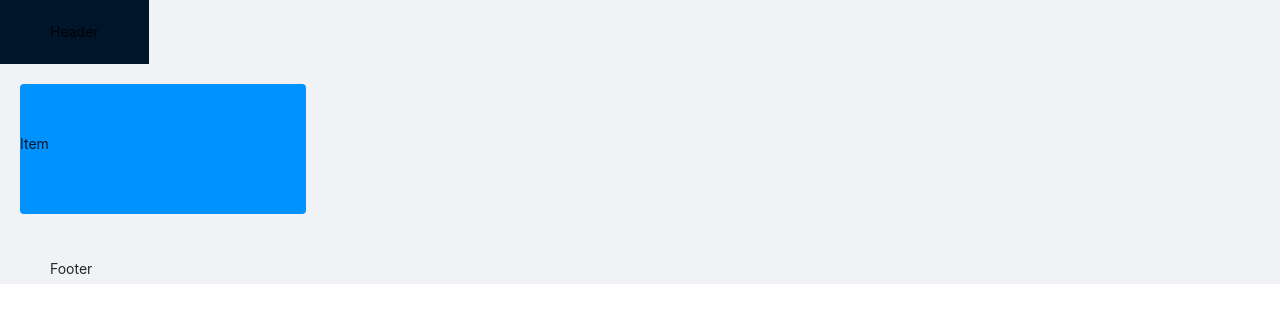
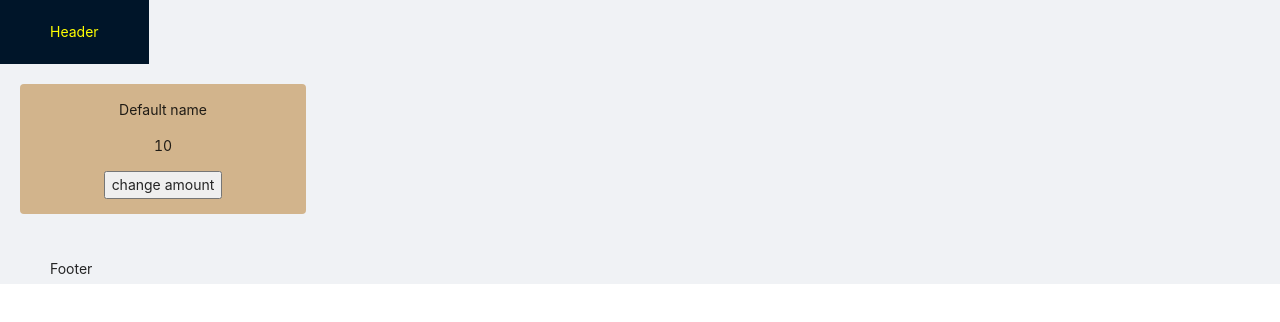
Before and after one commit to impedance/honeykeeper, a React (Create React App) app: page / in a window 1280 px wide. Both pictures are taken after a click on the element "Header". Shown: the top 322 px of the page. Built offline with nearby package versions, Linux system fonts and the light colour scheme.

Commit message:
add amount

```diff
--- a/src/App.tsx
+++ b/src/App.tsx
@@ -1,41 +1,68 @@
-import { Col, Layout, Row } from 'antd';
-import { Content, Footer, Header } from 'antd/lib/layout/layout';
+import { Col, Layout, Row } from "antd";
+import { Content, Footer, Header } from "antd/lib/layout/layout";
 import "antd/dist/antd.css";
-import React, { useState } from 'react';
-import './App.css';
+import React, { useState } from "react";
+import "./App.css";
 
+//interface IAccount {
+// name: string,
+//amount: number
+//}
+
+const BudgetItem = () => {
+  const [name, setName] = useState<string>("Default name");
+  const [amount, setAmount] = useState<number>(10);
+  const [isChanging, setIsChanging] = useState<boolean>(false);
+
+  const handleClick = () => {
+    setIsChanging(!isChanging);
+  };
+
+  const handleChange = (event: { target: { value: any } }) => {
+    const { value } = event.target;
+    setAmount(value);
+  };
+  return (
+    <Col span={6}>
+      <div className="budget-item">
+        <p>{name}</p>
+        <p>{amount}</p>
+        <button onClick={handleClick}>
+          {isChanging ? "enough" : "change amount"}
+        </button>
+        {isChanging && <input onChange={handleChange} value={amount}></input>}
+      </div>
+    </Col>
+  );
+};
 
 const App: React.FC = () => {
-
   const [items, setItems] = useState<JSX.Element[]>([]);
+  const [totalAmount, setTotalAmount] = useState<number>(0);
 
   const addItem = () => {
-    const newItem =
-      <Col span={6}>
-        <div>Item</div>
-      </Col>
-    setItems([...items, newItem])
-  }
+    setItems([...items, <BudgetItem key={items.length + 1} />]);
+  };
 
   return (
     <Layout>
       <Row>
         <Col>
-          <Header className='accounts-area' onClick={addItem}>Header</Header>
+          <Header onClick={addItem}>
+            <div className="accounts-area">Header</div>
+          </Header>
         </Col>
       </Row>
-      <Content className='content'>
-        <Row gutter={[32, 32]}>
-          {items}
-        </Row>
+      <Content className="content">
+        <Row gutter={[32, 32]}>{items}</Row>
       </Content>
       <Row>
         <Col>
-          <Footer className='footer'>Footer</Footer>
+          <Footer className="footer">Footer</Footer>
         </Col>
       </Row>
     </Layout>
   );
-}
+};
 
 export default App;
--- a/src/index.css
+++ b/src/index.css
@@ -13,7 +13,7 @@ code {
 }
 
 .accounts-area {
-  background-color: tan;
+  color: yellow;
   height: 50px;
 }
 
@@ -28,25 +28,17 @@ code {
 }
 
 .budget-item {
-  background-color: yellow;
+  background-color: tan;
   border: black;
-}
-
-[class~='ant-col'] {
-  background: transparent;
-  border: 0;
-}
-[class~='ant-col'] > div {
+  display: flex;
+  flex-direction: column;
+  align-items: center;
+  justify-content: center;;
   height: 130px;
   font-size: 14px;
-  line-height: 120px;
-  background: #0092ff;
   border-radius: 4px;
 }
 
-.ant-col {
-  padding: 0;
+.ant-layout-header {
+  background-color: green;
 }
-[data-theme="dark"] [class~='ant-col'] > div {
-  background: #028ac8;
-}
```
